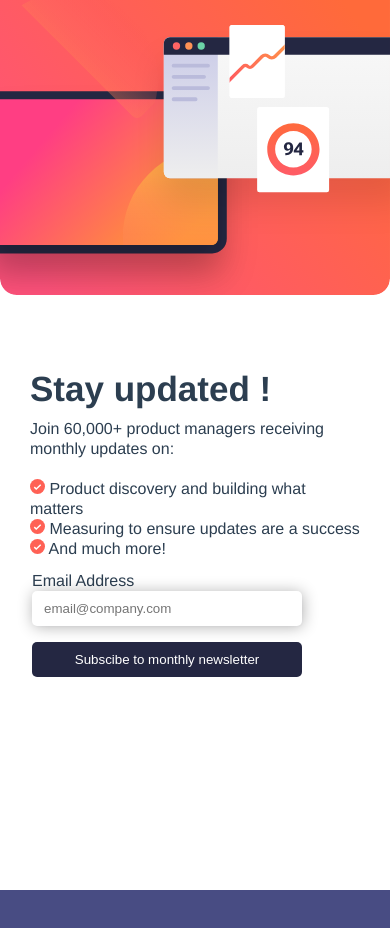
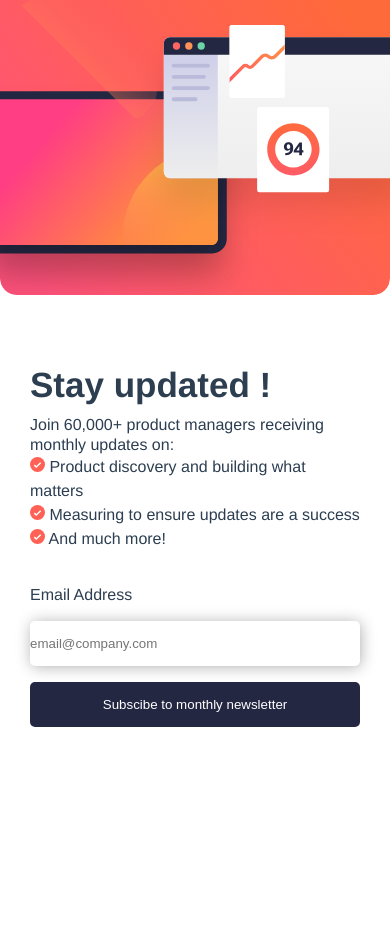
Before and after one commit to 5Akan/Newsletter-Signup, a Vue app: page / in a window 390 px wide. Before the commit the page ends 890 px from the top, so only its background shows below. Built offline with nearby package versions, Linux system fonts and the light colour scheme.

Commit message:
Finally Done

```diff
--- a/src/App.vue
+++ b/src/App.vue
@@ -11,6 +11,9 @@ export default {
 </script>
 
 <style>
+body{
+  margin: 0;
+}
 #app {
   font-family: Avenir, Helvetica, Arial, sans-serif;
   -webkit-font-smoothing: antialiased;
@@ -18,7 +21,9 @@ export default {
   text-align: center;
   color: #2c3e50;
 }
-
+input{
+  margin: 0;
+}
 nav {
   padding: 30px;
 }
--- a/src/views/Signup.vue
+++ b/src/views/Signup.vue
@@ -20,7 +20,7 @@
               <p class="error">{{error}}</p>
             </div>
           </label>
-             <p><input type="text" v-model= "email" placeholder="email@company.com" :class= "inputError" @input= "nullForm" @blur= "outfocus"></p>
+             <input class="input" type="text" v-model= "email" placeholder="email@company.com" :class= "inputError" @input= "nullForm" @blur= "outfocus">
             <div v-if= "verify">
               <button :disabled = "!email.length" class="btn" >Subscibe to monthly newsletter</button>
             </div>
@@ -82,8 +82,143 @@ export default {
   }
 }
 </script>
+<style scoped>
+ @media screen and (max-width:722px ){
+   *{
+    box-sizing: border-box;
+    margin: 0 ;
+    padding: 0;
+    align-items: center center;
+    justify-content: center center;
 
-<style>
+}
+html, body{
+  display: block;
+  position: relative;
+  background-color: rgb(72, 76, 131);
+  align-items: center center;
+  justify-content: center;
+  margin: 0 ;
+  padding: 0;
+  height:100%;
+  width: 100%;
+}
+  .container{
+    margin: 0;
+    padding: 0;
+    background-color: white;
+    position: relative;
+    display: inline-block;
+    width: 100%;
+    height: 100%;
+    text-align: left;
+
+  }
+  .writeup{
+    margin: 0;
+    height: 75vh;
+    width: 100%;
+    padding: 30px;
+    position: relative;
+    font-size: 16px;
+     text-align: left;
+    line-height: 20px;
+    list-style: none;
+  }
+  p{
+    font-size: 16px;
+    text-align: left;
+    /* padding:5vh 00px 5vh 0px ; */
+    /*t l b r  */
+  }
+  .img1{
+    display: flex;
+    top: 0%;
+    padding: 0;
+    position: relative;
+    margin: 0;
+    height: 100%;
+    width: 100%;
+  }
+  .img2{
+    /* width: 295px; */
+    /* height: 100%;
+    margin-left: 5px;
+    margin-right: 5px;
+    position: relative; */
+    display: none;
+}
+img.list{
+  text-align: left;
+  width: 15px;
+  margin: 0;
+}
+form{
+  position: relative;
+  padding: 4vh 0vh 2vh 0vh;
+  /*t l b r  */
+  justify-content: center;
+  align-items: center;
+  height: 20rem;
+}
+h1{
+  margin-top: 50px;
+  margin-bottom: 20px;
+  font-size: 35px;
+}
+.list{
+  line-height: 1.5rem;
+}
+form .input{
+  height: 45px;
+  width: 100%;
+  border: none;
+  border-radius: 5px 5px;
+  position: relative;
+  box-shadow: 1px 1px 1px 0 rgba(154, 160, 185, 0.05),
+    1px 1px 15px rgba(0 ,0, 0, 0.3);
+  cursor: pointer;
+  margin-top:0;
+}
+form .btn{
+  height: 45px;
+  width: 100%;
+  margin-top: 16px;
+  border-radius: 5px 5px;
+  background-color: hsl(4, 100%, 67%);
+  color: white;
+  position: relative;
+  margin-right: 12px;
+  cursor: pointer;
+  border: none;
+}
+.btn:disabled{
+  background-color:  hsl(234, 29%, 20%);
+  color: #fff;
+  border: none;
+}
+
+label{
+  display: flex;
+  justify-content: space-between;
+  margin-bottom: 1rem;
+
+}
+
+label .error{
+  color: red;
+  font-size: 12px;
+}
+
+input.inputError{
+    outline: 2px solid red;
+    background: rgba(217, 33, 33, 0.264) ;
+
+  }
+
+ }
+</style>
+<style >
 @import url('https://fonts.googleapis.com/css2?family=Poppins:wght@200;400&display=swap');
 
 @media screen and (min-width: 723px) and (max-width:1440px){
@@ -91,8 +226,8 @@ export default {
     box-sizing: border-box;
     margin: 0;
     padding: 0;
-    align-items: center center;
-    justify-content: center center;
+    align-items:  center;
+    justify-content:  center;
 
 }
 html, body{
@@ -111,7 +246,6 @@ html, body{
     position: relative;
     display: inline-flex;
     padding: 15px;
-
     width: 40rem;
     height: 30rem;
 
@@ -213,370 +347,6 @@ input.inputError{
   }
 
 }
- @media screen and (max-width:722px ){
-   *{
-    box-sizing: border-box;
-    margin: 0;
-    padding: 0;
-    align-items: center center;
-    justify-content: center center;
-
-}
-html, body{
-  display: block;
-  position: absolute;
-  background-color: rgb(72, 76, 131);
-  align-items: center center;
-  justify-content: center;
-  margin: 0;
-  padding: 0;
-  height:100%;
-  width: 100%;
 
 
-}
-  .container{
-    margin: 0;
-    background-color: white;
-    position: relative;
-    display: inline-block;
-    width: 100%;
-    height: 100%;
-    text-align: left;
-
-  }
-  .writeup{
-    height: 70vh;
-    width: 100%;
-    padding: 30px;
-    position: relative;
-    font-size: 16px;
-     text-align: left;
-    line-height: 20px;
-    list-style: none;
-  }
-  p{
-    font-size: 16px;
-    text-align: left;
-  }
-  .img1{
-    display: inline-block;
-    width: 100%;
-  }
-  .img2{
-    /* width: 295px; */
-    /* height: 100%;
-    margin-left: 5px;
-    margin-right: 5px;
-    position: relative; */
-    display: none;
-}
-img.list{
-  text-align: left;
-  width: 15px;
-  margin: 0;
-}
-form{
-  position: relative;
-  margin-right: 2px;
-  margin-top: 10px;
-  padding: 2px;
-  justify-content: center;
-  align-items: center;
-}
-h1{
-  margin-top: 50px;
-  margin-bottom: 20px;
-  font-size: 35px;
-}
-.list{
-  margin-top: 20px;
-}
-input{
-  height: 35px;
-  width: 270px;
-  border: none;
-  border-radius: 5px 5px;
-  position: inherit;
-  box-shadow: 1px 1px 1px 0 rgba(154, 160, 185, 0.05),
-    1px 1px 15px rgba(0 ,0, 0, 0.3);
-    cursor: pointer;
-    padding-left: 12px;
-}
-.btn{
-  height: 35px;
-  width: 270px;
-  margin-top: 16px;
-  border-radius: 5px 5px;
-  background-color: hsl(234, 29%, 20%);
-  color: white;
-  position: inherit;
-  margin-right: 12px;
-  cursor: pointer;
-  border: none;
-}
-.btn:disabled{
-  background-color:  hsl(234, 29%, 20%);
-  color: #fff;
-  border: none;
-}
-.btn:hover{
-  background-color: hsl(4, 100%, 67%);
-  border: none;
-}
-label{
-  display: flex;
-  justify-content: space-between;
-}
-
-label .error{
-  color: red;
-  font-size: 12px;
-}
-
-input.inputError{
-    outline: 2px solid red;
-    background: rgba(217, 33, 33, 0.264) ;
-
-  }
-
- }
-  /* For Phone */
-  /* @media screen and (min-width: 376px) and (max-width:425px ){
-*{
-    box-sizing:content-box;
-    margin: 0;
-    padding: 0;
-
-}
-   body{
-  background-color: white;
-  justify-content: center;
-  margin: 0;
-  padding: 0;
-  max-width: 400px;
-   height: 900px;
-   position: relative;
-
-}
-.container{
-      margin-left: 50px;
-      padding: 0px;
-       background-color: white;
-      width: 430px;
-      height: 950px;
-      position: relative;
-      border-radius: 0;
-      display: inline-block;
-      justify-content: center;
-      align-items: center;
-        flex-direction: column;
-    }
-.writeup{
-     padding: 25px;
-    width: 375px;
-    height: 400px;
-    justify-content: center;
-    align-items: center;
-    line-height: 30px;
-    list-style: none;
-    text-align: left;
-  }
-.img1{
-     margin-top: 160px;
-     padding: 0;
-    top: 0%;
-    display: inline-block;
-    width: 425px;
-    }
-.img2{
-      display: none;
-    }
- p{
-    font-size: 16px;
-    text-align: left;
-
-  }
-h1{
-  margin-top: 20px;
-  margin-bottom: 20px;
-  font-size: 35px;
-}
-form{
-  position: relative;
-  margin-top: 0px;
-  padding: 2px;
-  justify-content: center;
-  align-items: center;
-}
-input{
-  height: 50px;
-  width: 380px;
-  border: none;
-  border-radius: 5px 5px;
-  position: inherit;
-  box-shadow: 1px 1px 1px 0 rgba(154, 160, 185, 0.05),
-    1px 1px 15px rgba(0 ,0, 0, 0.3);
-    cursor: pointer;
-    padding-left: 25px;
-}
-
-.btn{
-  height: 50px;
-  width: 380px;
-  margin-top: 16px;
-  border-radius: 5px 5px;
-  background-color: hsl(4, 100%, 67%);
-  color: white;
-  position: relative;
-  margin-right: 12px;
-  cursor: pointer;
-  border: none;
-}
-.btn:disabled{
-  background-color:  hsl(234, 29%, 20%);
-  color: #fff;
-  border: none;
-}
-.btn:hover{
-  background-color: hsl(4, 100%, 67%);
-  border: none;
-}
-label{
-  display: flex;
-  justify-content: space-between;
-  font-size: 12px;
-  font-weight: 800;
-}
-label .error{
-  color: red;
-    font-size: 12px;
-    font-weight: 100;
-}
-input.inputError{
-    outline: 2px solid red;
-    background: rgba(217, 33, 33, 0.264) ;
-
-  }
-  } */
-/* @media screen and (min-width: 0px) and (max-width:375px ){
-*{
-    box-sizing:content-box;
-    margin: 0;
-    padding: 0;
-
-}
-   body{
-  background-color: white;
-  justify-content: center;
-  margin: 0;
-  padding: 0;
-  max-width: 375px;
-   height: 900px;
-   position: relative;
-
-}
-.container{
-      margin: 0;
-      padding: 0px;
-       background-color: white;
-      width: 380px;
-      height: 950px;
-      position: relative;
-      border-radius: 0;
-      display: inline-block;
-      justify-content: center;
-      align-items: center;
-
-      flex-direction: column;
-    }
-.writeup{
-     padding: 25px;
-    width: 375px;
-    height: 400px;
-    justify-content: center;
-    align-items: center;
-    line-height: 30px;
-    list-style: none;
-    text-align: left;
-  }
-.img1{
-     margin-top: 160px;
-     padding: 0;
-    top: 0%;
-    display: inline-block;
-    width: 380px;
-    }
-.img2{
-      display: none;
-    }
- p{
-    font-size: 16px;
-    text-align: left;
-
-  }
-h1{
-  margin-top: 20px;
-  margin-bottom: 20px;
-  font-size: 35px;
-}
-form{
-  position: relative;
-  margin-top: 0px;
-  padding: 2px;
-  justify-content: center;
-  align-items: center;
-}
-input{
-  height: 50px;
-  width: 325px;
-  border: none;
-  border-radius: 5px 5px;
-  position: inherit;
-  box-shadow: 1px 1px 1px 0 rgba(154, 160, 185, 0.05),
-    1px 1px 15px rgba(0 ,0, 0, 0.3);
-    cursor: pointer;
-    padding-left: 25px;
-}
-
-.btn{
-  height: 50px;
-  width: 325px;
-  margin-top: 16px;
-  border-radius: 5px 5px;
-  background-color: hsl(4, 100%, 67%);
-  color: white;
-  position: relative;
-  margin-right: 12px;
-  cursor: pointer;
-  border: none;
-}
-
-.btn:disabled{
-  background-color:  hsl(234, 29%, 20%);
-  color: #fff;
-  border: none;
-}
-.btn:hover{
-  background-color: hsl(4, 100%, 67%);
-  border: none;
-}
-label{
-  display: flex;
-  justify-content: space-between;
-  font-size: 12px;
-  font-weight: 800;
-}
-label .error{
-  color: red;
-    font-size: 12px;
-    font-weight: 100;
-}
-input.inputError{
-    outline: 2px solid red;
-    background: rgba(217, 33, 33, 0.264) ;
-
-  }
-  } */
-
 </style>
```
Also changed, not shown: src/views/Congrats.vue (+26 -76 lines).
